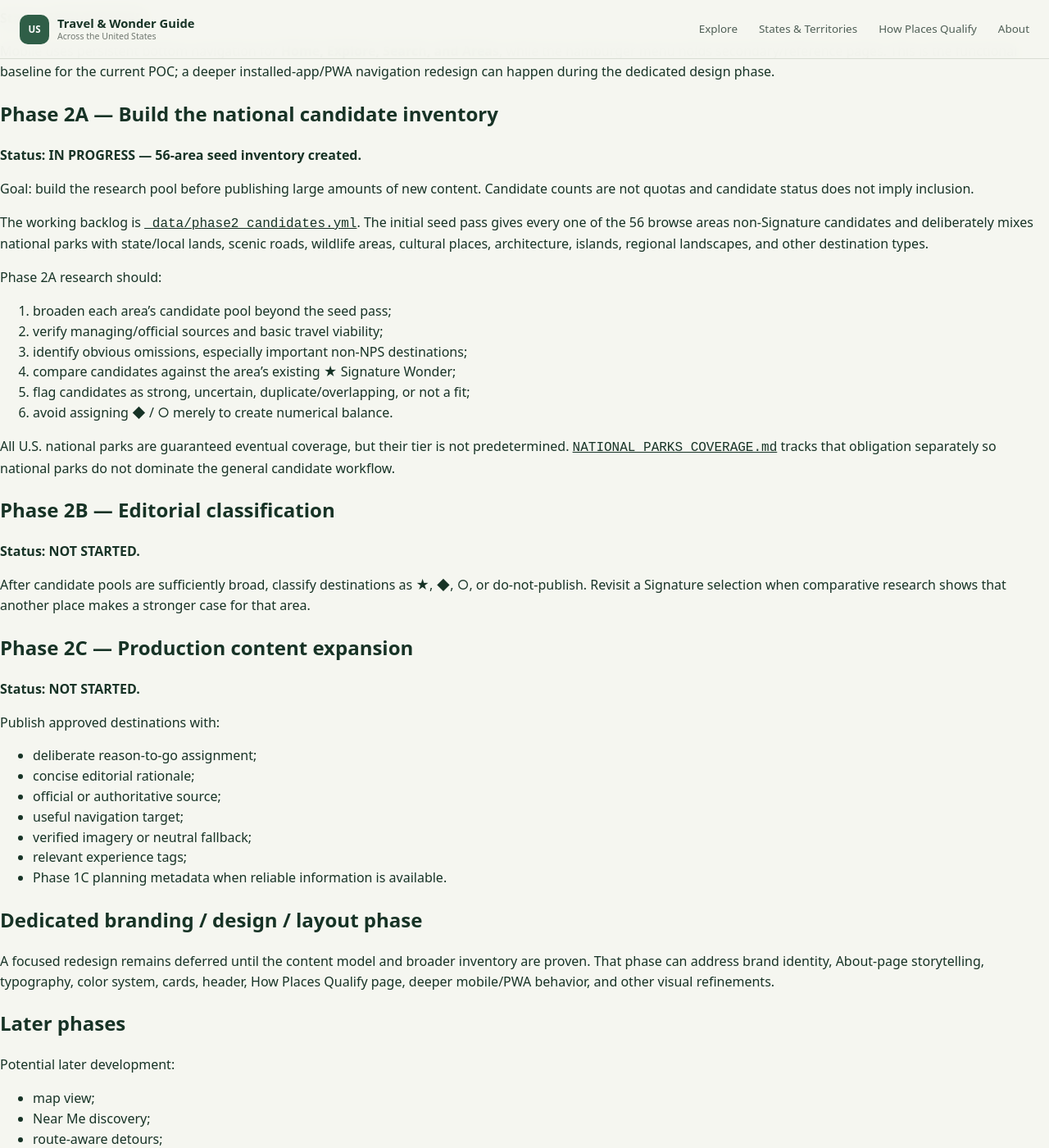
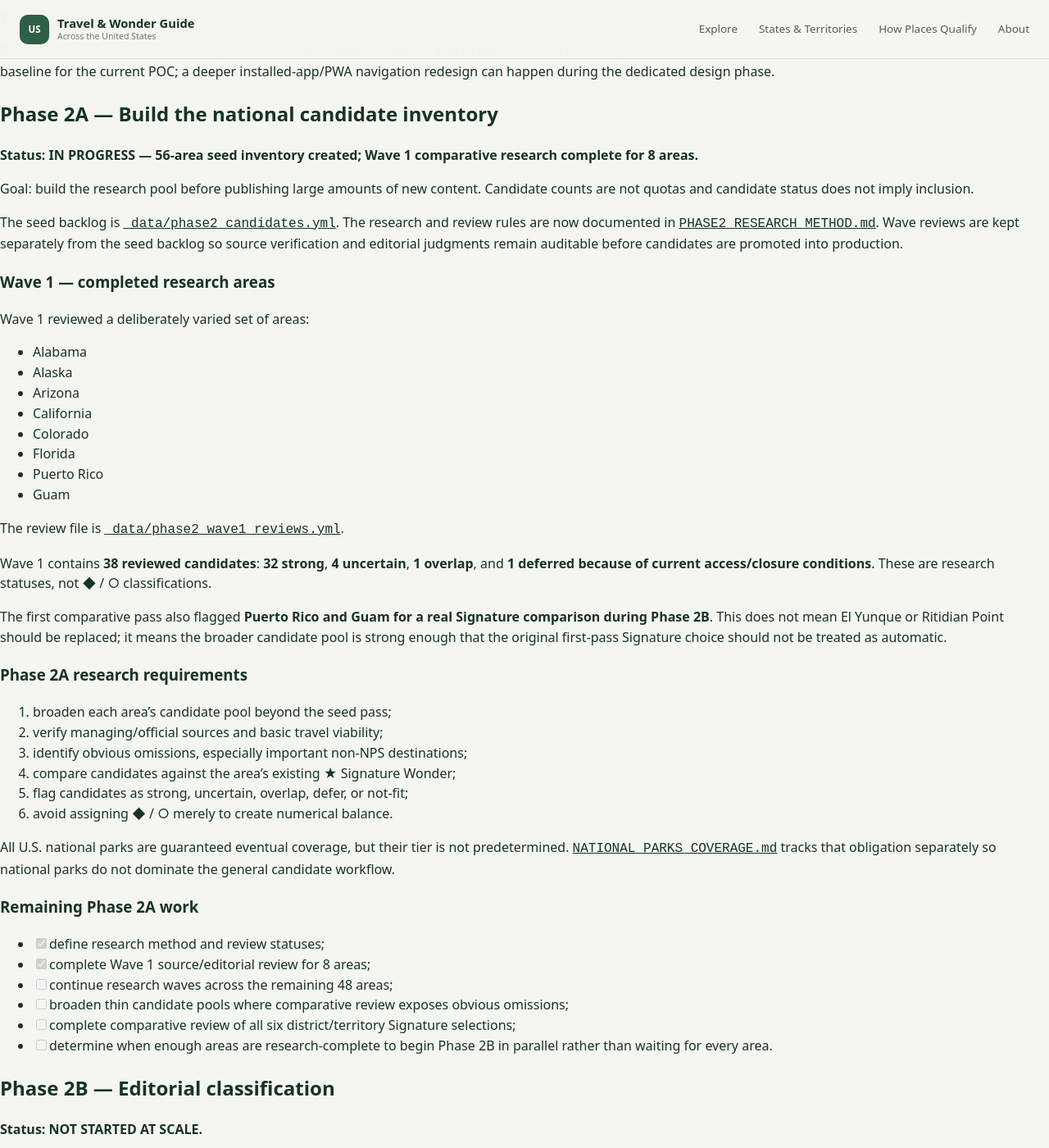
Before and after one commit to jeffthomasiii/us-travel-wonder-guide, a Jekyll site: the page built from PROJECT_PLAN.md, in a window 1280 px wide and 1400 px high, scrolled down 1946 px. Shown: the whole window at 82% size. Built offline with Jekyll 4.4.1, drawn with Linux system fonts in a browser that asks for light colours; our own code applies the rules of GitHub Pages for plain Markdown files; some of the changed text lies outside the part shown.

Commit message:
Record Phase 2A Wave 1 research progress

```diff
--- a/PROJECT_PLAN.md
+++ b/PROJECT_PLAN.md
@@ -77,28 +77,58 @@ Mobile uses persistent bottom navigation for **Home, Explore, Search, and Areas*
 
 ## Phase 2A — Build the national candidate inventory
 
-**Status: IN PROGRESS — 56-area seed inventory created.**
+**Status: IN PROGRESS — 56-area seed inventory created; Wave 1 comparative research complete for 8 areas.**
 
 Goal: build the research pool before publishing large amounts of new content. Candidate counts are not quotas and candidate status does not imply inclusion.
 
-The working backlog is [`_data/phase2_candidates.yml`](_data/phase2_candidates.yml). The initial seed pass gives every one of the 56 browse areas non-Signature candidates and deliberately mixes national parks with state/local lands, scenic roads, wildlife areas, cultural places, architecture, islands, regional landscapes, and other destination types.
+The seed backlog is [`_data/phase2_candidates.yml`](_data/phase2_candidates.yml). The research and review rules are now documented in [`PHASE2_RESEARCH_METHOD.md`](PHASE2_RESEARCH_METHOD.md). Wave reviews are kept separately from the seed backlog so source verification and editorial judgments remain auditable before candidates are promoted into production.
 
-Phase 2A research should:
+### Wave 1 — completed research areas
+
+Wave 1 reviewed a deliberately varied set of areas:
+
+- Alabama
+- Alaska
+- Arizona
+- California
+- Colorado
+- Florida
+- Puerto Rico
+- Guam
+
+The review file is [`_data/phase2_wave1_reviews.yml`](_data/phase2_wave1_reviews.yml).
+
+Wave 1 contains **38 reviewed candidates**: **32 strong**, **4 uncertain**, **1 overlap**, and **1 deferred because of current access/closure conditions**. These are research statuses, not ◆ / ○ classifications.
+
+The first comparative pass also flagged **Puerto Rico and Guam for a real Signature comparison during Phase 2B**. This does not mean El Yunque or Ritidian Point should be replaced; it means the broader candidate pool is strong enough that the original first-pass Signature choice should not be treated as automatic.
+
+### Phase 2A research requirements
 
 1. broaden each area's candidate pool beyond the seed pass;
 2. verify managing/official sources and basic travel viability;
 3. identify obvious omissions, especially important non-NPS destinations;
 4. compare candidates against the area's existing ★ Signature Wonder;
-5. flag candidates as strong, uncertain, duplicate/overlapping, or not a fit;
+5. flag candidates as strong, uncertain, overlap, defer, or not-fit;
 6. avoid assigning ◆ / ○ merely to create numerical balance.
 
 All U.S. national parks are guaranteed eventual coverage, but their tier is not predetermined. [`NATIONAL_PARKS_COVERAGE.md`](NATIONAL_PARKS_COVERAGE.md) tracks that obligation separately so national parks do not dominate the general candidate workflow.
 
+### Remaining Phase 2A work
+
+- [x] define research method and review statuses;
+- [x] complete Wave 1 source/editorial review for 8 areas;
+- [ ] continue research waves across the remaining 48 areas;
+- [ ] broaden thin candidate pools where comparative review exposes obvious omissions;
+- [ ] complete comparative review of all six district/territory Signature selections;
+- [ ] determine when enough areas are research-complete to begin Phase 2B in parallel rather than waiting for every area.
+
 ## Phase 2B — Editorial classification
 
-**Status: NOT STARTED.**
+**Status: NOT STARTED AT SCALE.**
 
-After candidate pools are sufficiently broad, classify destinations as ★, ◆, ○, or do-not-publish. Revisit a Signature selection when comparative research shows that another place makes a stronger case for that area.
+After an area's candidate pool is sufficiently broad, classify destinations as ★, ◆, ○, or do-not-publish. Revisit a Signature selection when comparative research shows that another place makes a stronger case for that area.
+
+Phase 2B may begin area-by-area once a research wave is mature; the project does not need to wait for every one of the 56 areas before testing classification on completed research pools.
 
 ## Phase 2C — Production content expansion
 
@@ -131,4 +161,4 @@ Potential later development:
 
 ## Current task
 
-**Continue Phase 2A candidate research across all 56 areas, broadening the seed inventory before assigning new ◆ / ○ tiers at scale.**
+**Continue Phase 2A with Wave 2 across additional areas, using the documented method. Once several more research pools are mature, begin Phase 2B classification in parallel on research-complete areas instead of waiting for all 56.**
```
